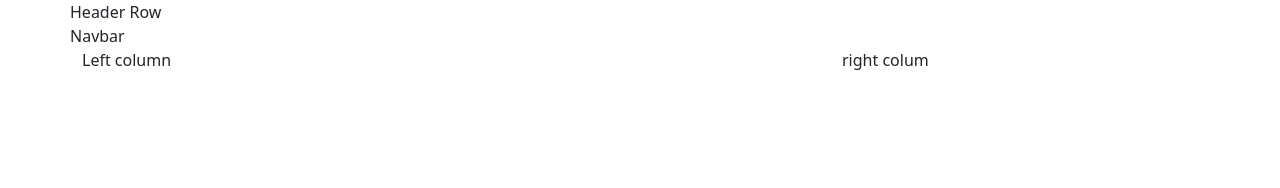
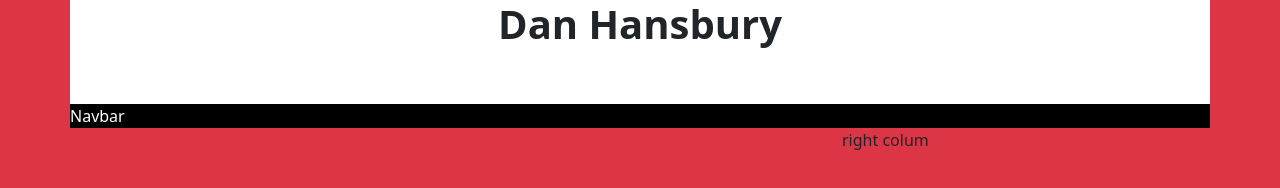
Before and after one commit to Talohs/Kekambas-portable-googles, a plain HTML site: page index.html in a window 1280 px wide. Drawn offline with nearby package versions, Linux system fonts and the light colour scheme.

Commit message:
header and Navbar

```diff
--- a/index.html
+++ b/index.html
@@ -8,24 +8,25 @@
 
     <title>Document</title>
 </head>
-<body>
+<body class="bg-danger">
     <!-- Container -->
     <div class="container">
 
         <!-- row 1 -->
-        <div class="row">
-            Header Row
-
+        <div class="row bg-white" >
+            <div class="col">
+                <h1 class="text-center fw-bold pb-5">Dan Hansbury</h1>
+            </div>
         </div>
         <!-- row 2 -->
-        <div class="row">
+        <div class="row bg-black text-white">
             Navbar
         </div>
         <!-- row 3 -->
         <div class="row">
             <!-- left column -->
             <div class="col-8">
-                Left column
+                <div class="photo"></div>
             </div>
             <!-- right column -->
             <div class="col-4">
```
